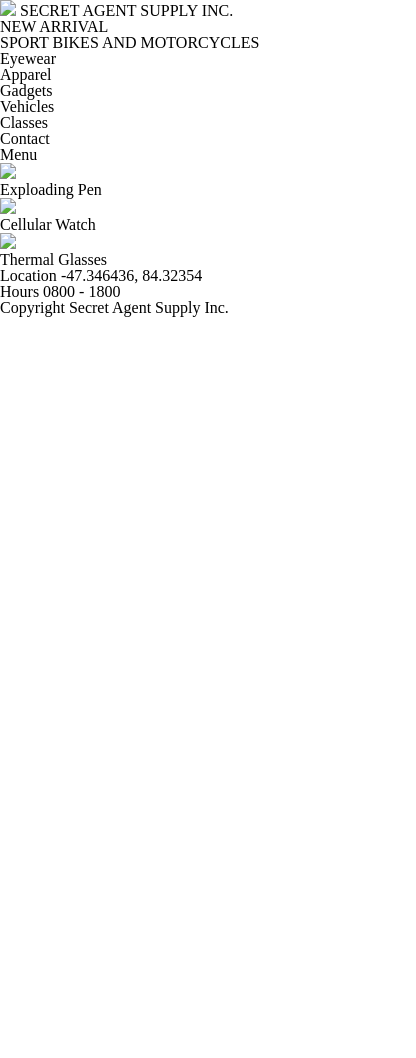
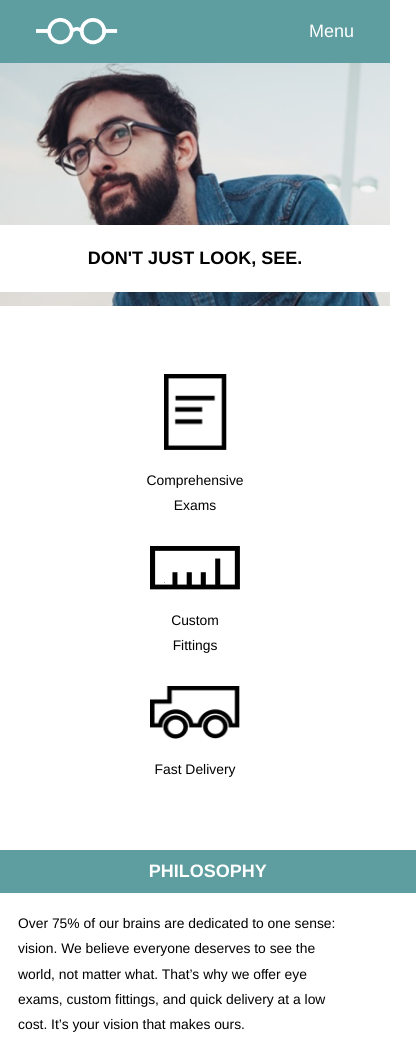
Before and after one commit to Pachunky/tortoiOp, a plain HTML site: page index.html in a window 390 px wide. Shown: the top 1058 px of the page, 416 px wide, since content can reach past the window. Before the commit the page ends 844 px from the top, so only its background shows below. Drawn offline with Linux system fonts and the light colour scheme.

Commit message:
Final Commit

```diff
--- a/index.html
+++ b/index.html
@@ -2,80 +2,83 @@
 <html>
 <head>
 	<title>Secret Agent Supply Inc.</title>
-	<link rel="stylesheet" type="text/css" href="./resources/css/style.css">
-	<link rel="stylesheet" type="text/css" href="./resources/css/reset.css">
+	<link href="./resources/css/reset.css" rel="stylesheet" type="text/css">
+	<link href="./resources/css/style.css" rel="stylesheet" type="text/css">
 </head>
 <body>
-		<!-- Company Header -->
-	<div class="company">
-		<div class="container">
-			<img src="./resources/images/logo.png">
-			<span>SECRET AGENT SUPPLY INC.</span>
+
+  <!-- Header -->
+
+  <header>
+    <nav class="container">
+      <div>
+        <img src="./resources/images/logo-white.png">
+        <span>Tortoiseshell Optics</span>
+      </div>
+      <div class="menu">
+        <ul>
+          <li>Services</li>
+          <li>Products</li>
+          <li>Contact</li>
+        </ul>
+        <ul class="truncated-menu">
+          <li>Menu</li>
+        </ul>
+      </div>
+    </nav>
+    <div class="flex container">
+      <div class="main-banner">
+        <h1>DON'T JUST LOOK, SEE.</h1>
       </div>
     </div>
-		<!-- Banner -->
-	<div class="main-banner">
-		<div class="container">
-			<div class="headline">
-				<h4>NEW ARRIVAL</h4>
-				<h1>SPORT BIKES AND MOTORCYCLES</h1>
+  </header>
+
+  <!-- Supporting Section -->
+
+  <section class="supporting">
+
+    <!-- Service Section -->
+
+    <div class="service">
+      <img src="./resources/images/paper-icon.png" class="paper-icon">
+      <div>Comprehensive Exams</div>
     </div>
+    <div class="service">
+      <img src="./resources/images/ruler-icon.png">
+      <div>Custom Fittings</div>
     </div>
+    <div class="service">
+      <img src="./resources/images/truck-icon.png">
+      <div>Fast Delivery</div>
     </div>
-	<!-- Navigation Bar -->
-	<nav>
-		<ul class="container">
-			<li>Eyewear</li>
-			<li>Apparel</li>
-			<li>Gadgets</li>
-			<li>Vehicles</li>
-			<li>Classes</li>
-			<li>Contact</li>
-		</ul>
-		<ul class="mobile-nav container">
-			<li>Menu</li>
-		</ul>
-	</nav>
-	<!-- Products and Business Info -->
-	<div class="container">
-		<div class="products">
-			<div class="product">
-				<div class="product-image">
-					<img src="./resources/images/pen.png">
+  </section>
+
+  <!-- Info Section -->
+
+  <section class="supporting container">
+    <div class="info">
+      <div class="title">
+        PHILOSOPHY
       </div>
-				<span class="description">Exploading Pen</span>
-			</div>
-			<div class="product watch">
-				<div class="product-image">
-					<img src="./resources/images/watch.png">
-				</div>
-				<span class="description">Cellular Watch</span>
-			</div>
-			<div class="product glasses">
-				<div class="product-image">
-					<img src="./resources/images/glasses.png">
-				</div>
-				<span class="description">Thermal Glasses</span>
-			</div>
-		</div>
-	</div>
-	<div class="container">
-		<div class="business-info">
-			<div class="info">
-				<span class="title">Location</span>
-				<span>-47.346436, 84.32354</span>
+      <p>
+        Over 75% of our brains are dedicated to one sense: vision. We believe everyone deserves to see the world, not matter what. That’s why we offer eye exams, custom fittings, and quick delivery at a low cost. It’s your vision that makes ours.
+      </p>
     </div>
     <div class="info">
-				<span class="title">Hours</span>
-				<span>0800 - 1800</span>
+      <div class="title">
+        APPOINTMENTS
       </div>
+      <p>
+        Schedule an appointment by calling us at (312) 654-0987. We’re open Tuesday - Saturday, 9AM - 6PM.
+      </p>
     </div>
-	</div>
+  </section>
+
   <!-- Footer -->
-	<footer>
-		<div class="container">
-			Copyright Secret Agent Supply Inc.
-		</div>
+
+  <footer class="container">
+    <img src="./resources/images/logo-black.png">
+    <div>Copyright Tortoiseshell Optics</div>
   </footer>
 </body>
 </html>
--- a/resources/css/reset.css
+++ b/resources/css/reset.css
@@ -20,7 +20,7 @@ time, mark, audio, video {
 	padding: 0;
 	border: 0;
 	font-size: 100%;
-	font: inherit;
+	font: helvetica, sans-serif;
 	vertical-align: baseline;
 }
 /* HTML5 display-role reset for older browsers */
--- a/resources/css/style.css
+++ b/resources/css/style.css
@@ -0,0 +1,244 @@
+/* Universal Styles */
+
+html {
+  font-family: Helvetica, sans-serif;
+  font-size: 18px;
+  background-color: white;
+}
+
+body {
+  line-height: 1.4rem;
+}
+
+.container {
+  max-width: 960px;
+  margin: auto;
+}
+
+.flex {
+  display: flex;
+}
+
+/* Header */
+
+header {
+  background: url('./images/glasses-bg.png') no-repeat center center ;
+  background-repeat: no-repeat;
+  background-position: center;
+  background-size: cover;
+  padding-top: 1rem;
+  height: 30rem;
+}
+
+h1 {
+  font-size: 2rem;
+  font-weight: bold;
+  margin: .67em 0;
+}
+
+nav {
+  padding: 1rem 0;
+  background-color: cadetblue;
+  color: white;
+  display: flex;
+  align-items: center;
+  justify-content: space-between;
+}
+
+nav div {
+  display: flex;
+  align-items: center;
+}
+
+nav img {
+  height: 1.5rem;
+  margin-left: 2rem;
+  margin-right: 1rem;
+}
+
+ul {
+  margin-right: 1rem;
+}
+
+ul li {
+  display: inline;
+  padding: 0 1rem;
+}
+
+.truncated-menu {
+  display: none;
+}
+
+header .flex {
+  justify-content: flex-end;
+}
+
+.main-banner {
+  background-color: white;
+  padding: 0.75rem 5rem;
+  display: inline-block;
+  margin-top: 10rem;
+  margin-right: -2rem;
+  line-height: 2.4rem;
+}
+
+@media only screen and (max-width: 1024px) {
+  header {
+    padding-top: 0;
+    height: 22rem;
+  }
+
+  nav.container {
+    max-width: 100%;
+  }
+
+  .main-banner {
+    padding: 0.75rem 4rem;
+    margin-top: 5rem;
+    margin-right: 2rem;
+  }
+
+  .main-banner h1 {
+    font-size: 1.33rem;
+  }
+}
+
+@media only screen and (max-width: 700px) {
+  .menu ul {
+    display: none;
+  }
+
+  .menu ul.truncated-menu {
+    display: block;
+  }
+}
+
+@media only screen and (max-width: 560px) {
+  header div span {
+    display: none;
+  }
+
+  header {
+    background-position: 20%;
+    height: 17rem;
+  }
+
+  .main-banner {
+    padding: 0 1rem;
+    margin: 9rem auto 0 auto;
+    width: 100%;
+    text-align: center;
+  }
+
+  .main-banner h1 {
+    font-size: 1rem;
+  }
+}
+
+/* Supporting Sections */
+
+.supporting {
+  display: flex;
+  justify-content: center;
+}
+
+@media only screen and (max-width: 560px) {
+  .supporting {
+    flex-direction: column;
+    align-items: center;
+    justify-content: flex-start;
+    margin-top: 3rem;
+  }
+}
+
+/* Service Section */
+
+.service {
+  display: flex;
+  flex-direction: column;
+  justify-content: space-between;
+  align-items: center;
+  text-align: center;
+  margin: 3rem;
+  width: 5rem;
+  height: 8rem;
+}
+
+.service img {
+  width: 5rem;
+  margin-bottom: 1rem;
+}
+
+.service img.paper-icon {
+  width: 3.5rem;
+}
+
+@media only screen and (max-width: 560px) {
+  .service {
+    height: auto;
+    margin: .77rem;
+    font-size: .77rem;
+  }
+}
+
+/* Info Section */
+
+.info {
+  width: 35%;
+  margin-right: 5%;
+  margin-bottom: 4rem;
+}
+
+.info p {
+  padding: 1rem 0;
+}
+
+.title {
+  background-color: cadetblue;
+  padding: 0.5rem 1.25rem;
+  font-weight: bold;
+  color: white;
+  max-width: 10rem;
+}
+
+@media only screen and (max-width: 560px) {
+  .info {
+    width: auto;
+  }
+
+  .info .title {
+    width: 100%;
+    max-width: 100%;
+    text-align: center;
+  }
+
+  .info p {
+    padding: 1rem;
+    font-size: .77rem;
+  }
+}
+
+/* Footer */
+
+footer {
+  background-color: azure;
+  padding: 4rem 2rem;
+  display: flex;
+  align-items: center;
+}
+
+footer img {
+  height: 1.5rem;
+  margin-left: 2rem;
+  margin-right: 1rem;
+}
+
+@media only screen and (max-width: 560px) {
+  footer {
+    justify-content: center;
+  }
+
+  footer div {
+    display: none;
+  }
+}
```
Also changed, not shown: resources/css/images/glasses-bg.png (added), resources/images/logo-black.png (added), resources/images/logo-white.png (added), resources/images/paper-icon.png (added), resources/images/ruler-icon.png (added), resources/images/truck-icon.png (added), 3 other files. Lines whose indentation alone changed are shown as unchanged.
